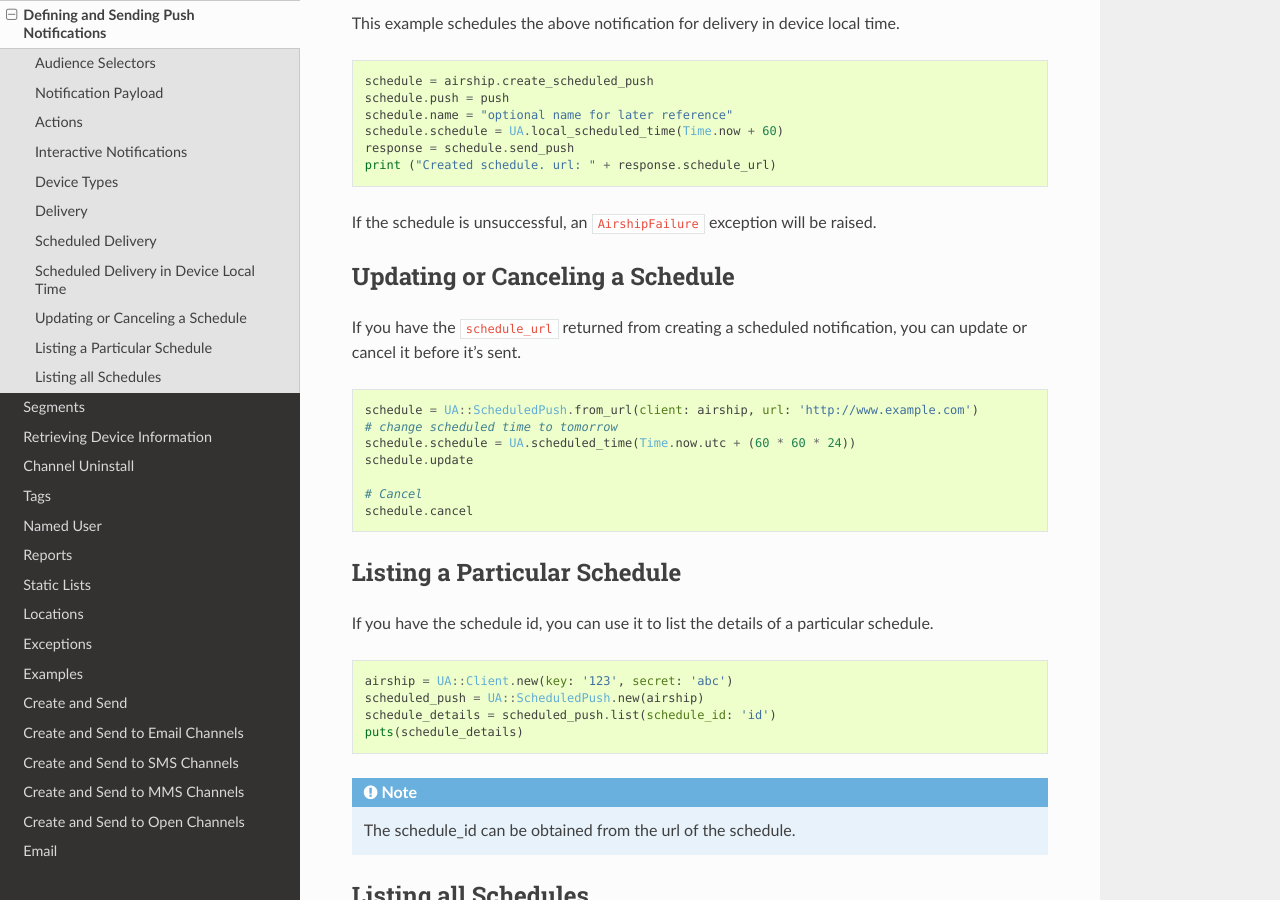
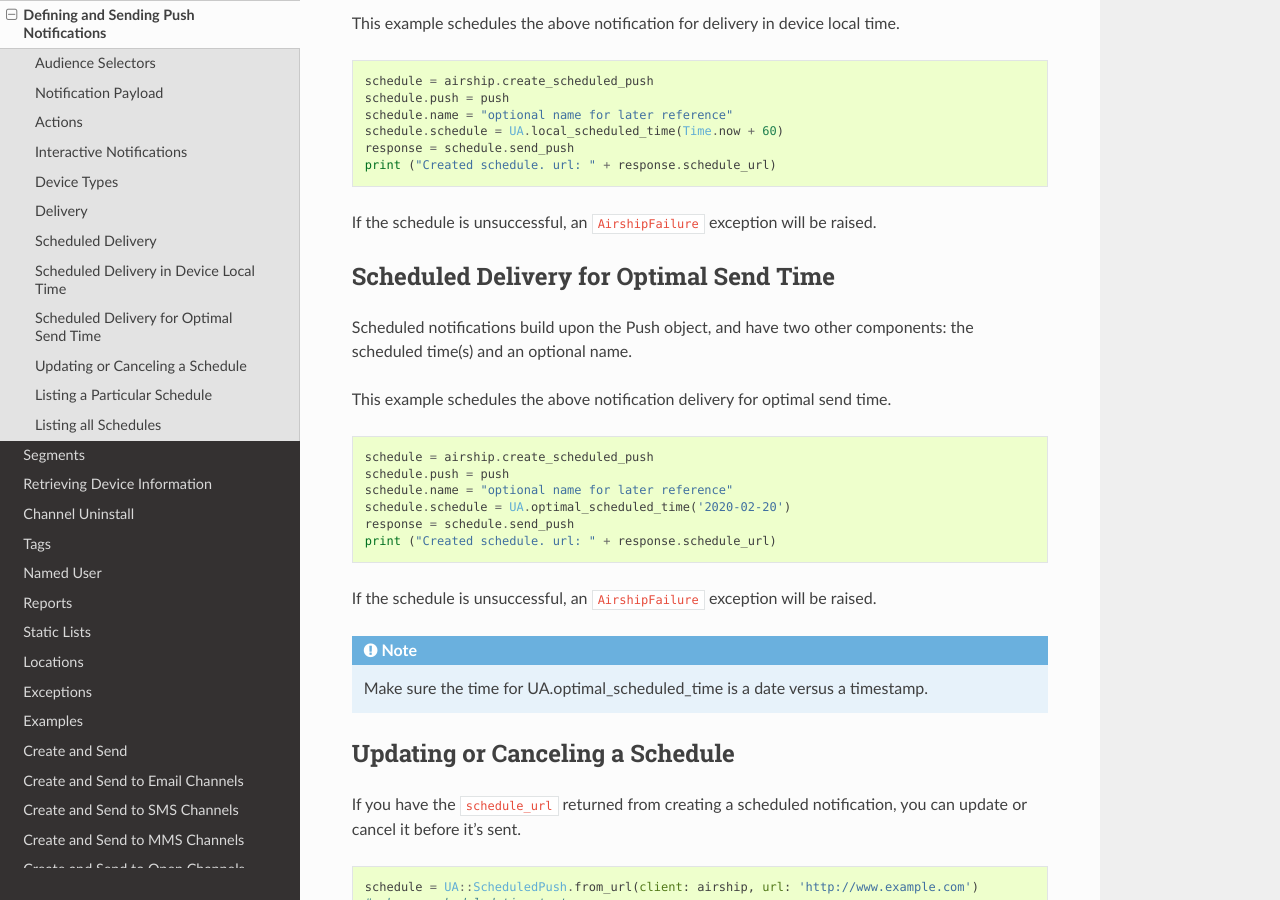
Before and after one commit to urbanairship/ruby-library, a Sphinx documentation site: the page built from docs/push.rst, in a window 1280 px wide and 900 px high, scrolled down 9090 px. Built offline with Sphinx 7.4.7 and the Read the Docs theme 2.0.0, drawn with Linux system fonts in a browser that asks for light colours; the version number could not be read and is left out; cross-references to code outside the pages are shown as plain code.

Commit message:
updates docs, changes method name

```diff
--- a/docs/push.rst
+++ b/docs/push.rst
@@ -507,6 +507,30 @@ local time.
 If the schedule is unsuccessful, an :rb:class:`AirshipFailure` exception
 will be raised.
 
+Scheduled Delivery for Optimal Send Time
+----------------------------------------
+
+Scheduled notifications build upon the Push object, and have two other
+components: the scheduled time(s) and an optional name.
+
+This example schedules the above notification delivery for optimal send time.
+
+.. code-block:: ruby
+
+    schedule = airship.create_scheduled_push
+    schedule.push = push
+    schedule.name = "optional name for later reference"
+    schedule.schedule = UA.optimal_scheduled_time('2020-02-20')
+    response = schedule.send_push
+    print ("Created schedule. url: " + response.schedule_url)
+
+If the schedule is unsuccessful, an :rb:class:`AirshipFailure` exception
+will be raised.
+
+.. note::
+
+    Make sure the time for UA.optimal_scheduled_time is a date versus a timestamp.
+
 
 Updating or Canceling a Schedule
 --------------------------------
```
Also changed, not shown: 1 other file.
